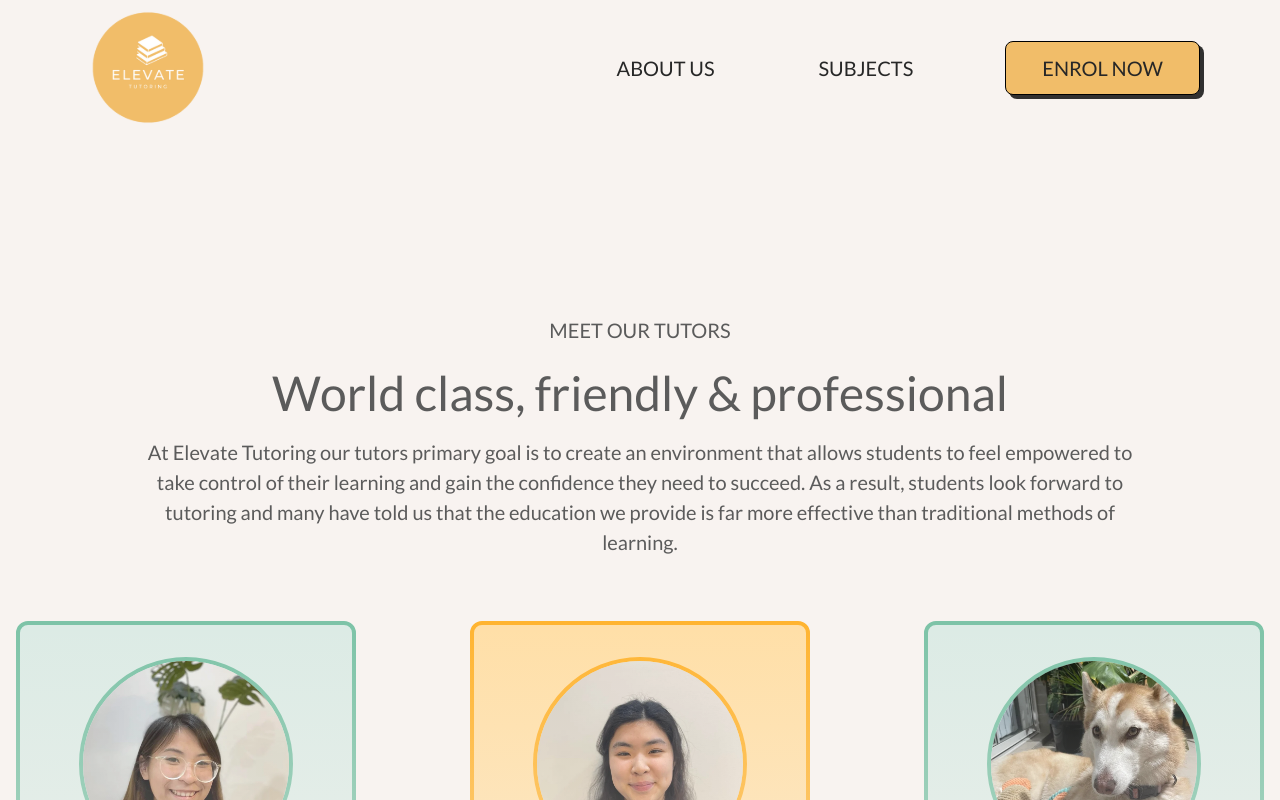
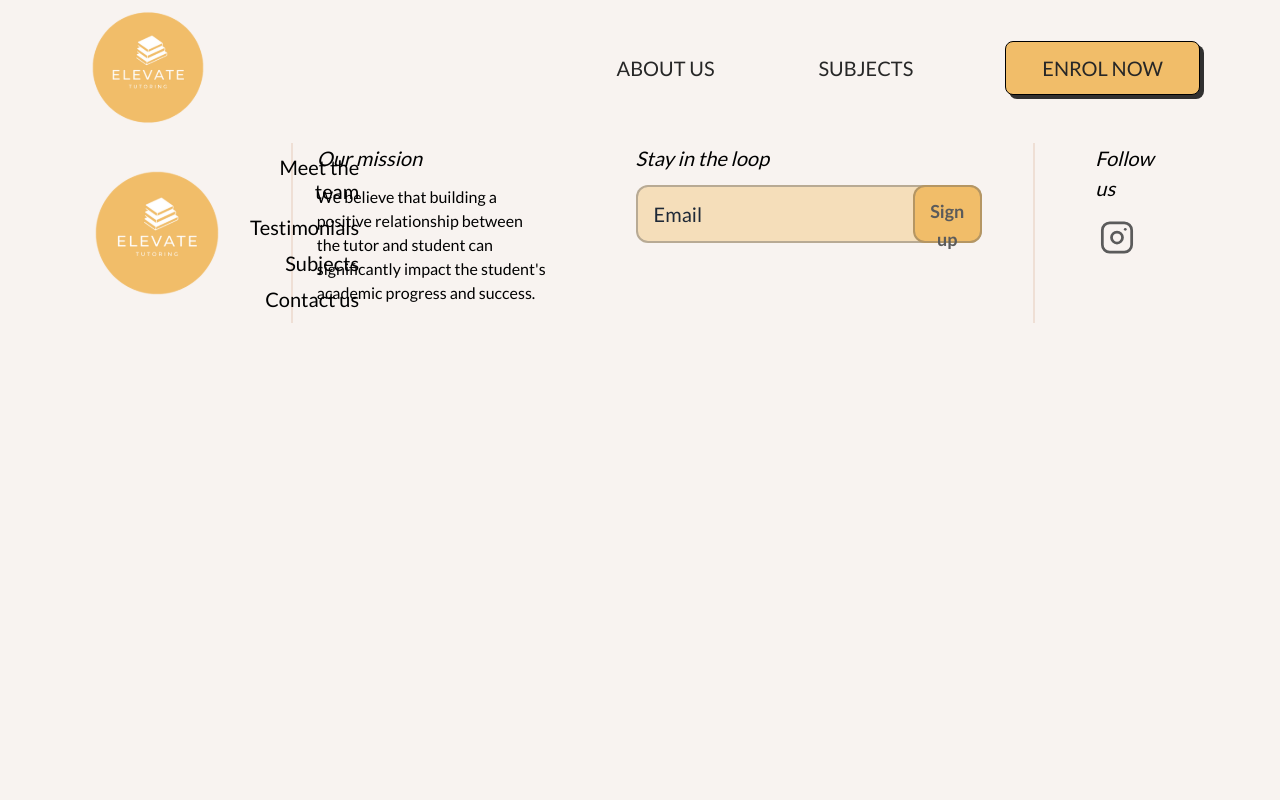
Before and after one commit to xlui11/Elevate, a React (Vite) app: page /Team in a window 1280 px wide. Shown: the top 800 px of the page. Built offline with nearby package versions, Linux system fonts and the light colour scheme; a web font is replaced by a local one.

Commit message:
Desktop layout for footer complete

```diff
--- a/src/App.jsx
+++ b/src/App.jsx
@@ -1,26 +1,22 @@
 // React libraries
-import {BrowserRouter as Router, Routes, Route} from "react-router-dom";
+import { BrowserRouter as Router, Routes, Route } from "react-router-dom";
 
 // Components import
 import Navbar from "./components/Reusables/Navbar.jsx";
-
+import Footer from "./components/Reusables/Footer.jsx";
 
 import Home from "./pages";
-import Team from "./pages/Team.jsx"
 
 function App() {
-
-  return (
-    <Router>
-        <Navbar/>
-      <Routes>
-        <Route path="/" element={<Home/>} exact/>
-        <Route path="/Team" element={<Team/>}/>
-
-
-      </Routes>
-    </Router>
-  )
+	return (
+		<Router>
+			<Navbar />
+			<Routes>
+				<Route path="/" element={<Home />} exact />
+			</Routes>
+			<Footer />
+		</Router>
+	);
 }
 
-export default App
+export default App;
--- a/src/components/ProfileCards/ProfileCardSection.jsx
+++ b/src/components/ProfileCards/ProfileCardSection.jsx
@@ -54,6 +54,7 @@ const ProfileCardSection = ({ teamProfiles }) => {
 				<button
 					className="uppercase lg:px-[36px] py-[12px] lg:text-[20px] rounded-lg text-links cursor-pointer border border-black z-3 relative"
 					onClick={() => setExpanded(!expanded)}
+					role="button"
 				>
 					Meet the rest of the team
 				</button>
--- /dev/null
+++ b/src/components/Reusables/Footer.jsx
@@ -0,0 +1,66 @@
+import ElevateIcon from "../../assets/ElevateIcon.svg";
+import Instagram from "../../assets/Instagram.svg";
+
+const Footer = () => {
+	return (
+		<footer className="w-full lg:flex justify-between md:px-[64px]  mx-auto md:py-[8px] hidden">
+			<div className="flex py-[12px] w-[450px] border-r-2 border-r-[#DCB299]/30">
+				<img src={ElevateIcon} alt="Elevate logo" />
+				<nav>
+					<ul className="text-base font-medium text-right lg:text-[20px] space-y-3">
+						<li>
+							<a href="#meet-the-team">Meet the team</a>
+						</li>
+						<li>
+							<a href="#testimonials">Testimonials</a>
+						</li>
+						<li>
+							<a href="#subject-offerings">Subjects</a>
+						</li>
+						<li>
+							<a href="#enroll-form">Contact us</a>
+						</li>
+					</ul>
+				</nav>
+			</div>
+			<div className="lg:px-[24px] flex lg:gap-[88px] md:gap-[44px] border-r-2 border-r-[#DCB299]/30">
+				<div className="w-1/3 space-y-3">
+					<h3 className="lg:text-[20px] font-medium italic">Our mission</h3>
+					<p className="font-regular">
+						We believe that building a positive relationship between the tutor
+						and student can significantly impact the student's academic progress
+						and success.
+					</p>
+				</div>
+				<div className="w-1/2 space-y-3">
+					<h3 className="lg:text-[20px] font-medium italic">
+						Stay in the loop
+					</h3>
+					<form action="" className="w-full relative">
+						<input
+							className="w-full placeholder-gray-800 py-3 rounded-xl border-2 border-primary/40  bg-secondary/40 px-4 text-[20px] focus:ring-blue-500 focus:border-blue-500 bg-none"
+							type="email"
+							name="email"
+							id="email"
+							placeholder="Email"
+						/>
+						<button
+							type="submit"
+							className="w-1/5 rounded-xl border-2 border-primary/40  ml-[-2px] text-lg font-bold text-primary absolute top-0 right-0 p-2.5 h-full bg-secondary"
+						>
+							Sign up
+						</button>
+					</form>
+				</div>
+			</div>
+			<div className="w-[240px] lg:px-[60px] flex flex-col space-y-3">
+				<h3 className="lg:text-[20px] font-medium italic">Follow us</h3>
+				<a href="">
+					<img src={Instagram} alt="Instagram icon" />
+				</a>
+			</div>
+		</footer>
+	);
+};
+
+export default Footer;
--- a/src/components/Reusables/Navbar.jsx
+++ b/src/components/Reusables/Navbar.jsx
@@ -1,18 +1,27 @@
-import ElevateIcon from "../../assets/ElevateIcon.svg"
+import ElevateIcon from "../../assets/ElevateIcon.svg";
 
-import MainButton from "./MainButton.jsx"
+import MainButton from "./MainButton.jsx";
 
 const Navbar = () => {
 	return (
+		<header>
 			<nav className="w-full lg:flex justify-between md:px-[64px] md:max-w-[1440px] mx-auto md:py-[8px] hidden">
-            <img src={ElevateIcon} alt="Elevate's signature logo" className="w-[168px] "/>
+				<img
+					src={ElevateIcon}
+					alt="Elevate's signature logo"
+					className="w-[168px] "
+				/>
 				<ul className="flex lg:gap-[80px] md:gap-[40px] gap-[12px] items-center px-[16px] text-xl">
-                <li className="p-[12px] uppercase text-links"><a href="#about">About us</a></li>
-                <li className="p-[12px] uppercase text-links"><a href="#subjects">Subjects</a></li>
-                <MainButton buttonText="Enrol now" location="#contacts" primary/>
-
+					<li className="p-[12px] uppercase text-links">
+						<a href="#about">About us</a>
+					</li>
+					<li className="p-[12px] uppercase text-links">
+						<a href="#subjects">Subjects</a>
+					</li>
+					<MainButton buttonText="Enrol now" location="#contacts" primary />
 				</ul>
 			</nav>
+		</header>
 	);
 };
 
```
Also changed, not shown: src/assets/Instagram.svg (added). Lines whose indentation alone changed are shown as unchanged.
